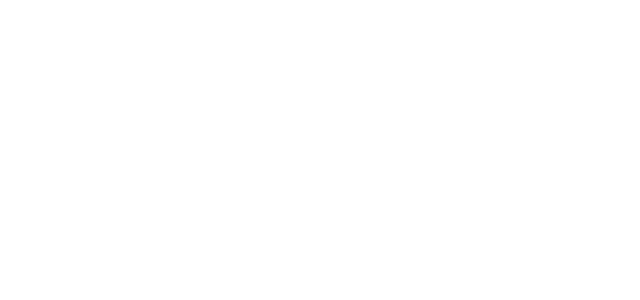
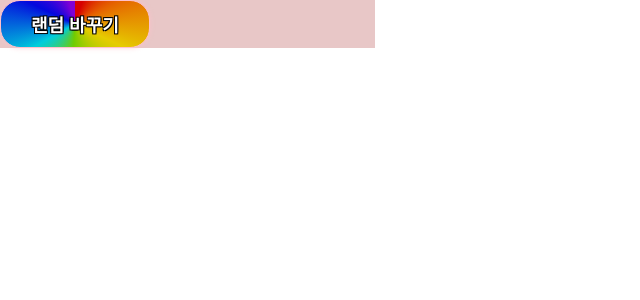
Before and after one commit to COOKIESMAS/frontend, a React (Vite) app: page /make in a window 1280 px wide. Before the commit this address had no page. Shown: the top 300 px of the page, without its empty margins (0-640 px from the left). Built offline with nearby package versions, Linux system fonts and the light colour scheme.

Commit message:
init: 페이지 및 라우터

```diff
--- /dev/null
+++ b/src/pages/MakePage.tsx
@@ -0,0 +1,53 @@
+import React from 'react'
+import styled from 'styled-components'
+
+const PageWrapper = styled.main`
+  max-width: 375px;
+  width: 100%;
+  height: 100%;
+  background-color: #e8c7c7;
+`
+
+const StyledButton = styled.button`
+  /* 둥근 모서리 */
+  border-radius: 20px;
+  padding: 10px 30px;
+  cursor: pointer;
+  font-size: 18px;
+  font-weight: bold;
+
+  /* 배경: 앵귤러 그라디언트 적용 */
+  background: conic-gradient(
+    from 0deg,
+    #d70000 5%,
+    #e56000 17%,
+    #e6cc00 32%,
+    #70cc00 51%,
+    #00cddb 67%,
+    #0408dd 82%,
+    #8000d5 96%
+  );
+
+  /* 테두리: 핑크색 아웃라인 (선택 사항) */
+  border: 1px solid #ffc0cb; /* 연한 핑크색 */
+  box-shadow: 0 0 5px rgba(255, 192, 203, 0.7); /* 핑크색 발광 효과 */
+
+  /* 텍스트 스타일: 흰색 아웃라인 효과 */
+  color: white;
+  text-shadow:
+    -1px -1px 0 #000,
+    1px -1px 0 #000,
+    -1px 1px 0 #000,
+    1px 1px 0 #000; /* 텍스트 아웃라인을 위한 간단한 그림자 */
+  /* 또는, 텍스트에만 얇은 흰색 테두리를 적용할 수도 있지만, CSS에서 구현이 복잡하므로 text-shadow 사용 */
+`
+
+function MakePage() {
+  return (
+    <PageWrapper>
+      <StyledButton>랜덤 바꾸기</StyledButton>
+    </PageWrapper>
+  )
+}
+
+export default MakePage
--- a/src/routes/Router.tsx
+++ b/src/routes/Router.tsx
@@ -1,10 +1,11 @@
 import { BrowserRouter, Route, Routes } from 'react-router-dom'
+import MakePage from '../pages/MakePage'
 
 const Router = () => {
   return (
     <BrowserRouter>
       <Routes>
-        <Route path="/" element={<div>Home</div>} />
+        <Route path="/make" element={<MakePage />} />
       </Routes>
     </BrowserRouter>
   )
```
